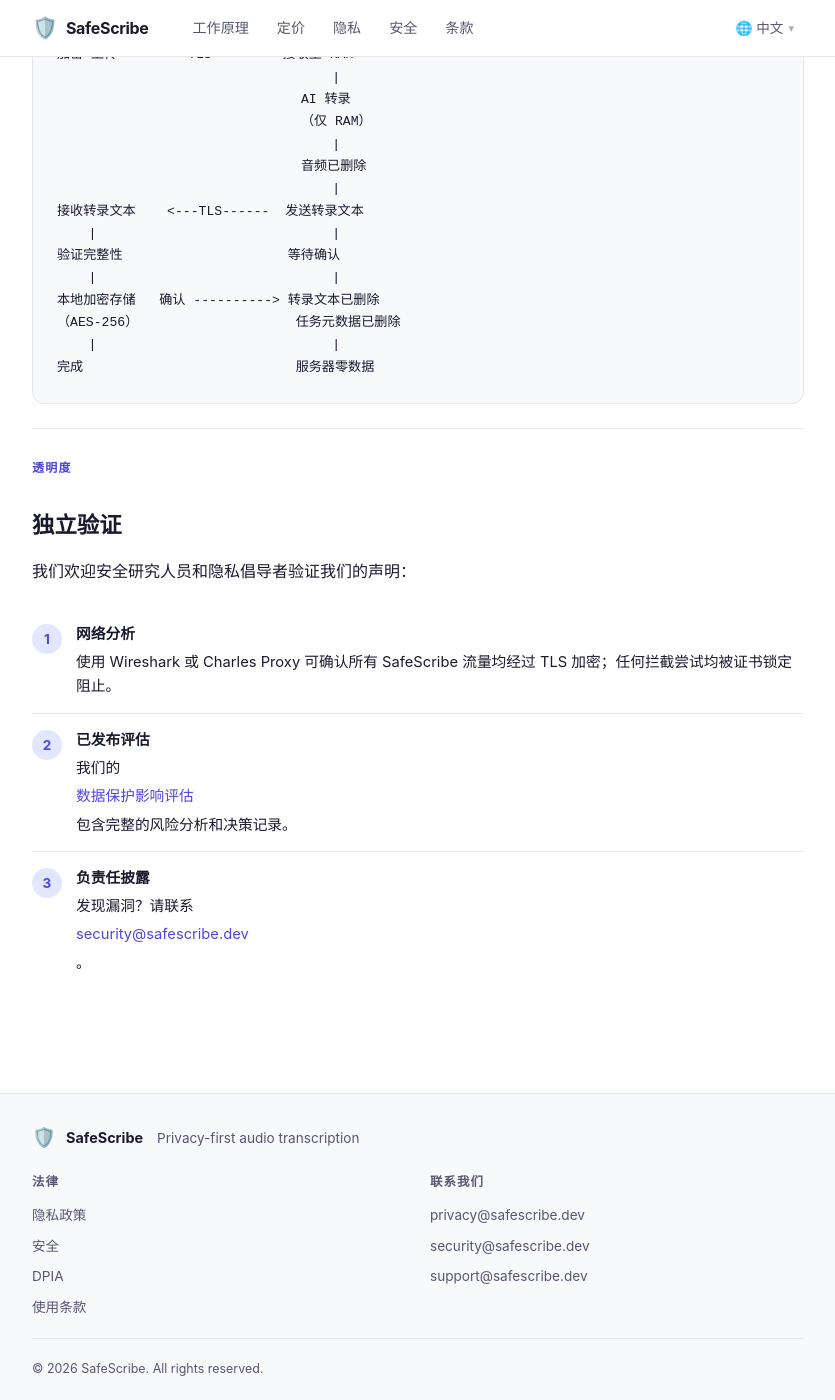
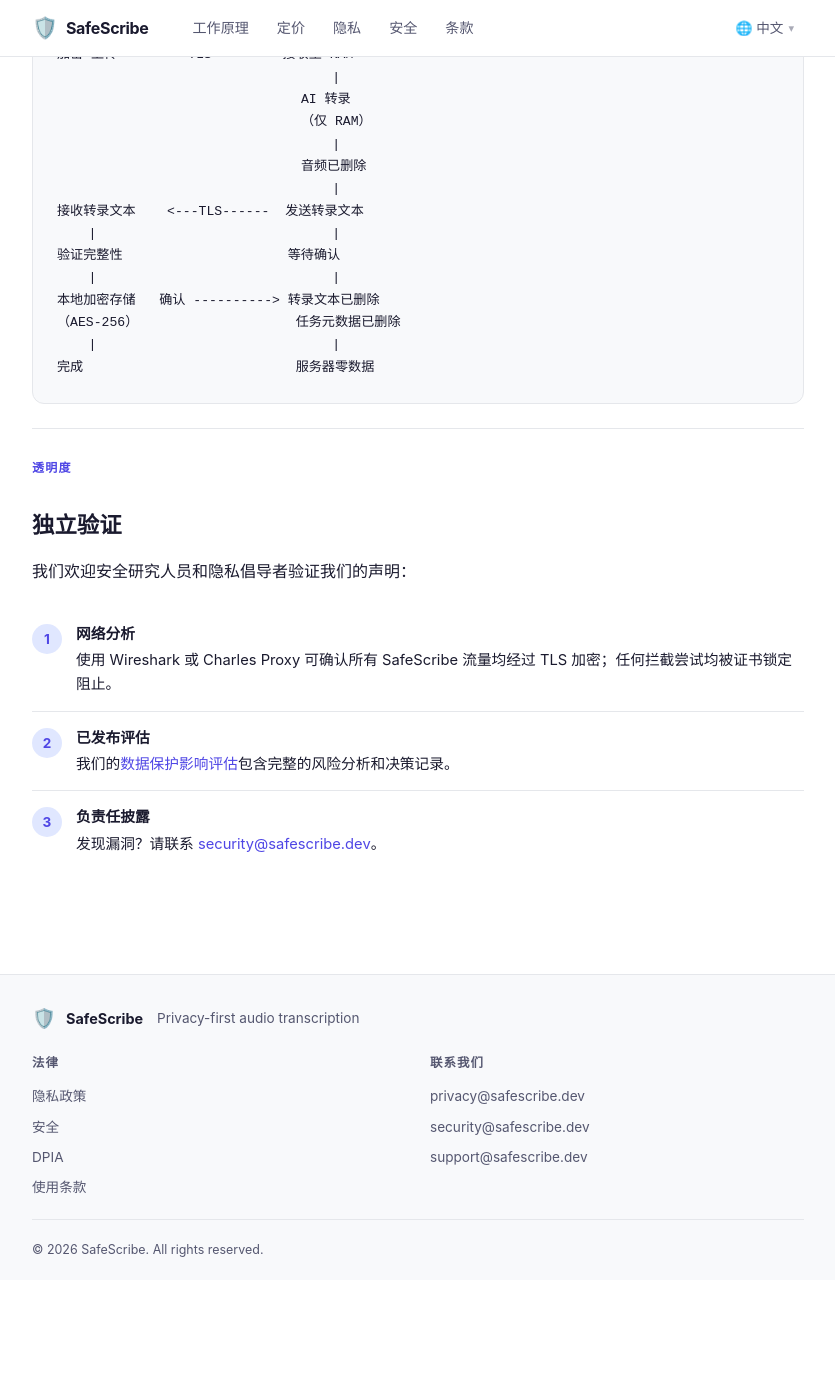
Before and after one commit to SafeScribeAI/SafeScribeAI.github.io, a Jekyll site: the page built from zh/security.md, in a window 1280 px wide and 1400 px high, scrolled down 4820 px. Shown: the whole window, without its empty margins (222-1057 px from the left). Built offline with Jekyll 4.4.1, drawn with Linux system fonts in a browser that asks for light colours; after the commit the page ends 6100 px from its top, so only the background shows below that.

Commit message:
Fix inline <a> elements causing extra rows in verify-steps and flow-diagram
- verify-steps li > span: replace flex-direction:column with display:block on
  strong, so <a> tags and trailing text stay inline in the same flow
- flow-diagram p: zero out margins Kramdown injects on wrapped <p> tags so
  pre-wrap whitespace isn't compounded by paragraph top/bottom margins

Co-Authored-By: Claude Sonnet 4.6 <noreply@anthropic.com>

```diff
--- a/assets/css/style.css
+++ b/assets/css/style.css
@@ -705,6 +705,11 @@ hr {
   word-break: break-word;
 }
 
+.flow-diagram p {
+  margin: 0;
+  padding: 0;
+}
+
 /* ========== Comparison Table ========== */
 
 .comparison-table {
@@ -886,14 +891,13 @@ hr {
 
 .verify-steps li > span {
   flex: 1;
-  display: flex;
-  flex-direction: column;
-  gap: 4px;
 }
 
 .verify-steps li > span strong {
+  display: block;
   font-weight: 600;
   color: var(--color-text);
+  margin-bottom: 2px;
 }
 
 .verify-steps li::before {
```
